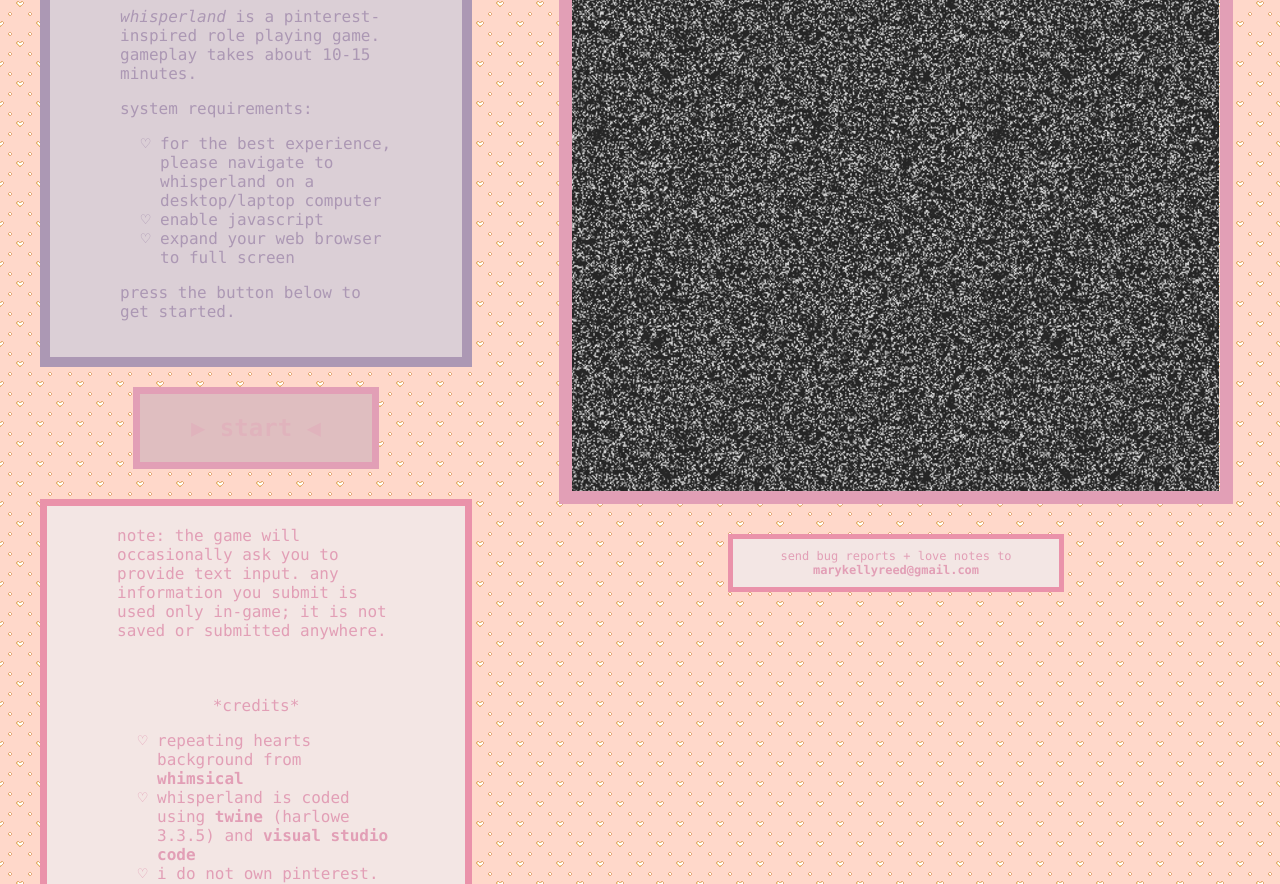
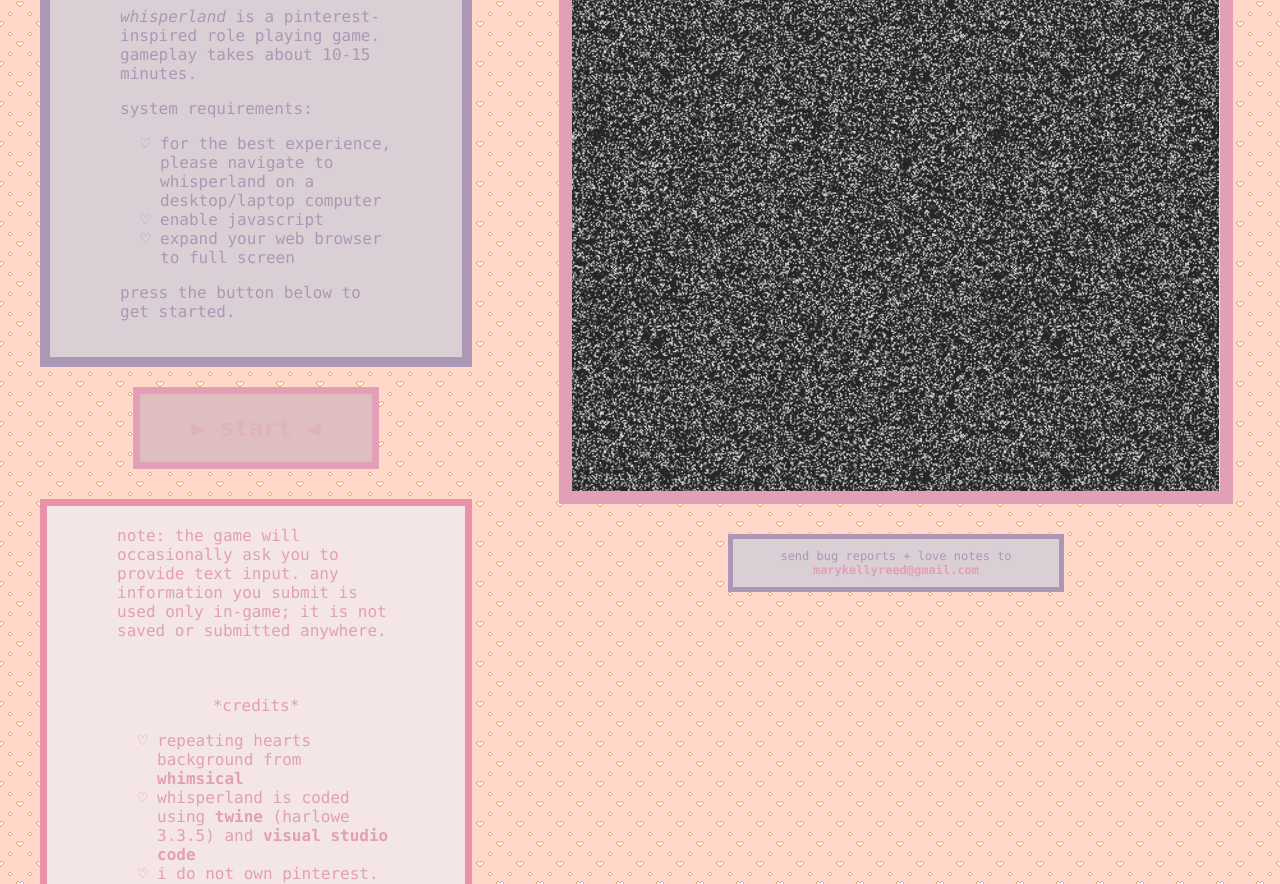
Before and after one commit to wildflowermoonbeam/marykellyreed.com, a plain HTML site: page whisperland/index.html in a window 1280 px wide. Shown: the part 216-1100 px from the top of the page. Drawn offline with Linux system fonts and the light colour scheme.

Commit message:
Add files via upload

```diff
--- a/whisperland/index.html
+++ b/whisperland/index.html
@@ -66,11 +66,11 @@ a.blink:hover {color:#f2f3f2;}
 
   .screen {flex-grow: 1; border: none; margin: 0; padding: 0;}
 
-.contact {background-color: #f3e6e4;
+.contact {background-color: #dbcfd6;
   width: 45%;
   margin: 30px auto;
-  padding: 10px 10px 10px; border: 5px solid #ea92aa;
-  font-family: 'Lucida Console', monospace; font-size: 0.75rem; color:#e29fb6; text-align:center;}
+  padding: 10px 10px 10px; border: 5px solid #ac98b4;
+  font-family: 'Lucida Console', monospace; font-size: 0.75rem; color:#ac98b4; text-align:center;}
 
   .contact a:hover {color:#ac98b4;}
 
```
